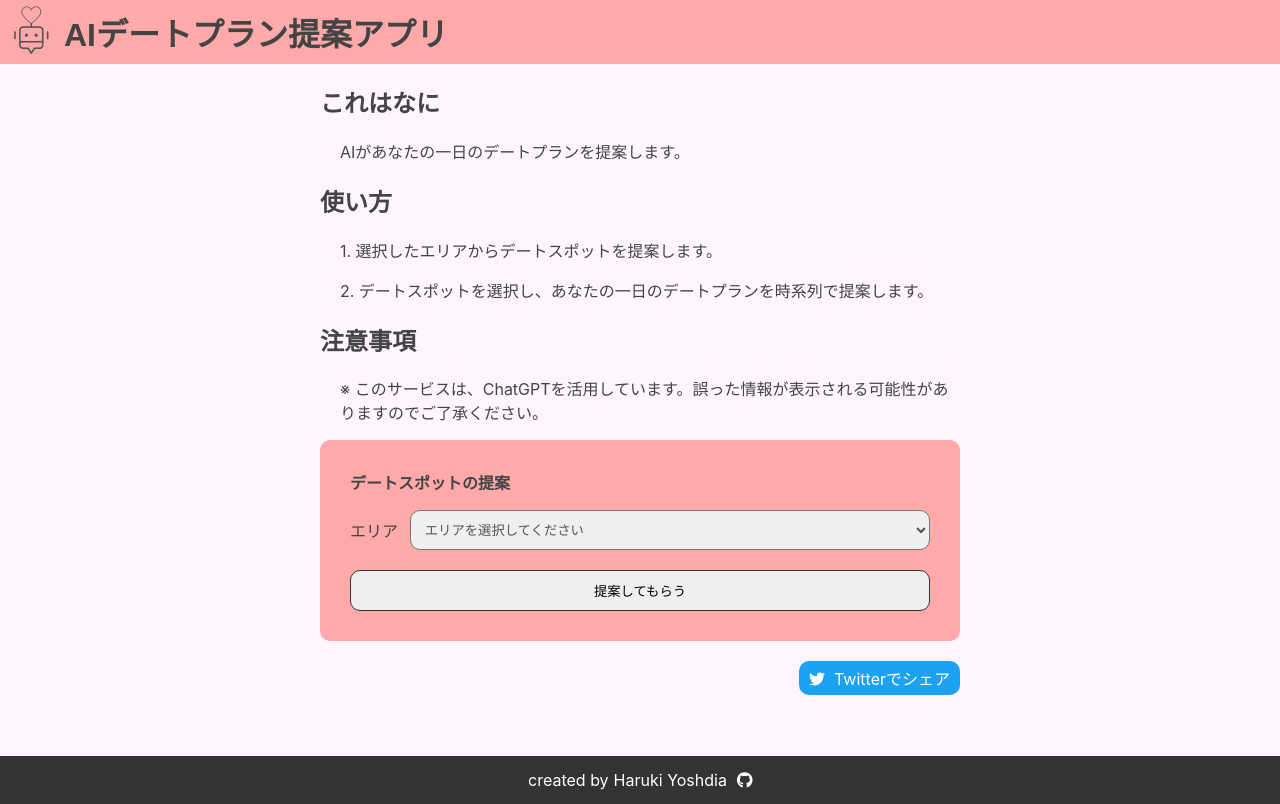
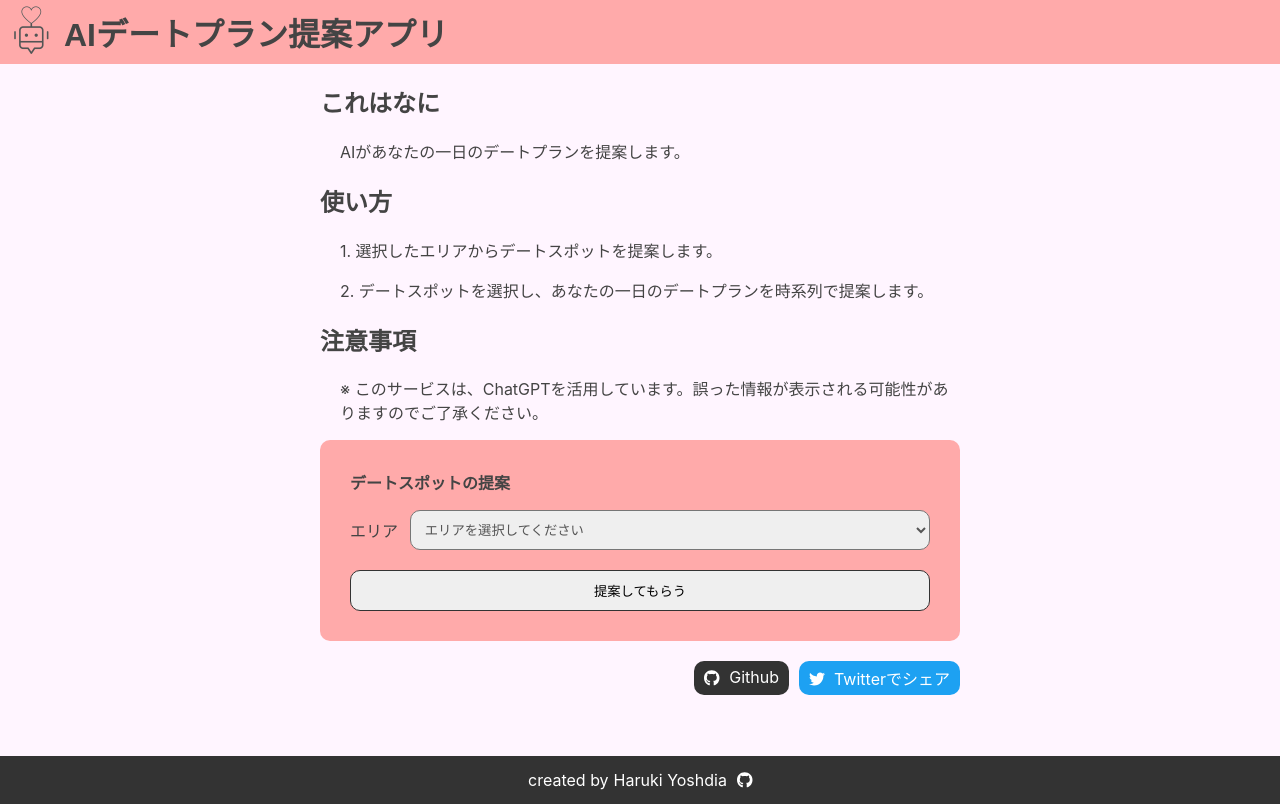
Before and after one commit to yoshiyoshiharu/ai-dating-proposer, a Next.js app in the folder frontend/: page / in a window 1280 px wide. Built offline with nearby package versions, Linux system fonts and the light colour scheme.

Commit message:
Githubボタンを追加

```diff
--- a/frontend/pages/components/Share.tsx
+++ b/frontend/pages/components/Share.tsx
@@ -1,15 +1,23 @@
-import Link from 'next/link';
 import { FontAwesomeIcon } from '@fortawesome/react-fontawesome';
 import { faTwitter } from "@fortawesome/free-brands-svg-icons";
+import { faGithub } from "@fortawesome/free-brands-svg-icons";
 
 export default function Share() {
   return (
     <>
       <div className="shares">
+        <a href="https://github.com/yoshiyoshiharu/ai-dating-proposer" className='github-button'>
+          <div className='button-inner'>
+            <div className='github-icon'>
+              <FontAwesomeIcon icon={faGithub} />
+            </div>
+            <div>Github</div>
+          </div>
+        </a>
         <a href="https://twitter.com/intent/tweet?url=https://ai-dating-proposer.vercel.app&text=AIデートプラン提案アプリ" data-show-count="false" target='_blank' className='twitter-share-button'>
           <div className='button-inner'>
             <div className='twitter-icon'>
-                <FontAwesomeIcon icon={faTwitter}/>
+              <FontAwesomeIcon icon={faTwitter} />
             </div>
             <div>Twitterでシェア</div>
           </div>
@@ -29,14 +37,24 @@ export default function Share() {
           padding: 5px 10px;
           border-radius: 10px;
         }
-        .twitter-share-button a {
+        .github-button {
+          display: inline-block;
+          background-color: #333;
+          color: #fff;
+          padding: 5px 10px;
+          border-radius: 10px;
+          margin-right: 10px;
+        }
+        .twitter-share-button a,
+        .github-button a {
           display: block;
         }
         .button-inner {
           display: flex;
           align-items: center;
         }
-        .twitter-icon {
+        .twitter-icon,
+        .github-icon {
           display: inline-block;
           width: 15px;
           margin-right: 10px;
```
Lines whose indentation alone changed are shown as unchanged.
